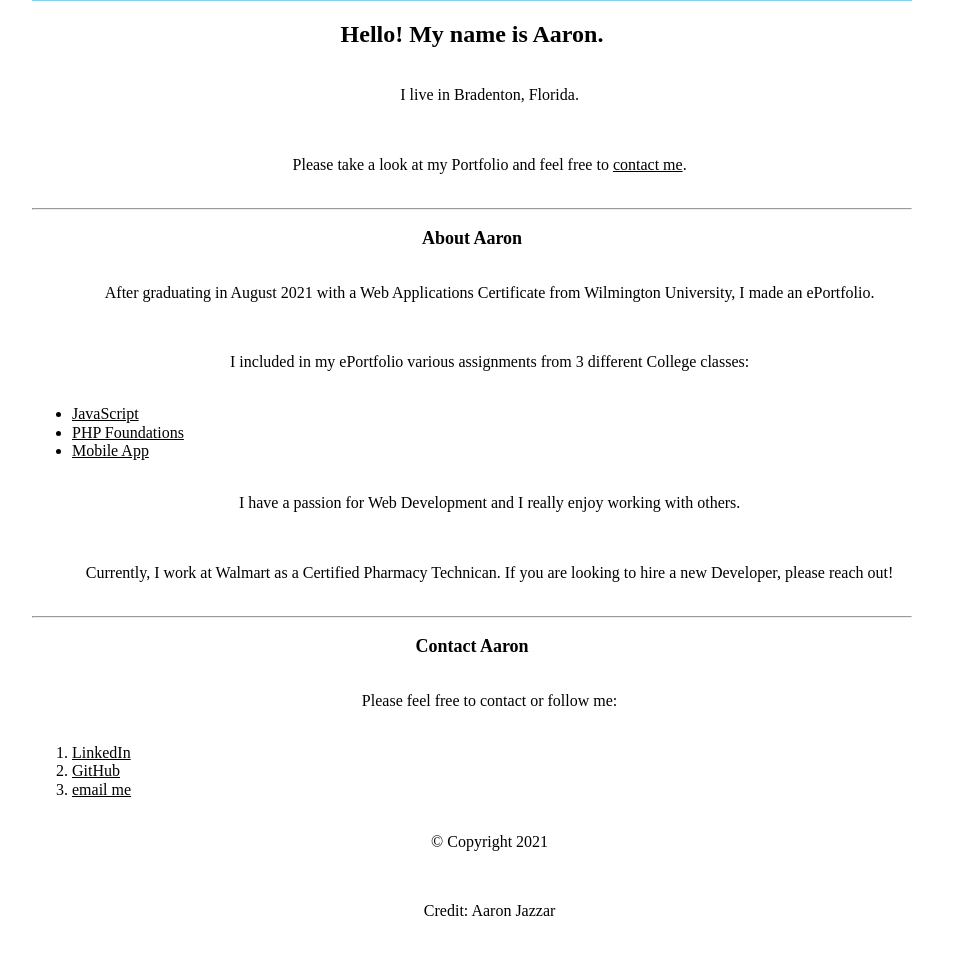
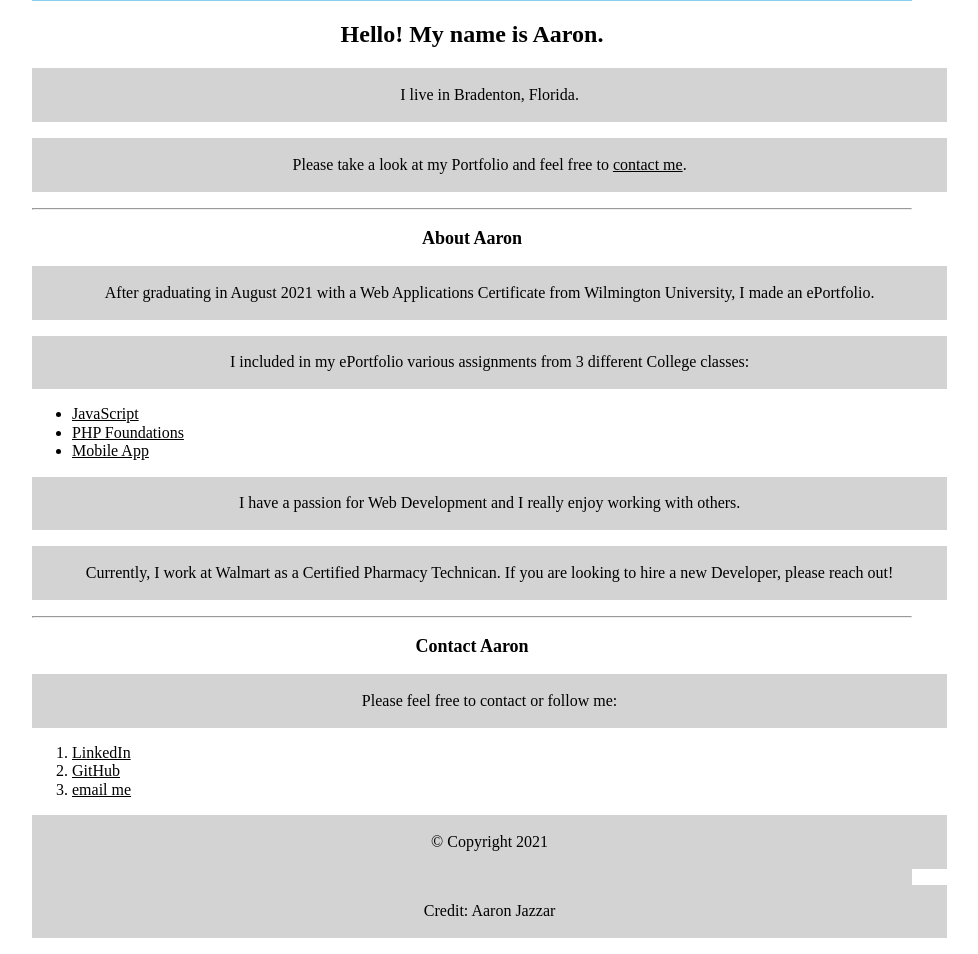
Before and after one commit to ajazzar/ajazzar.github.io, a PHP site: page / in a window 1280 px wide. Shown: the part 583-1537 px from the top of the page, without its empty margins (168-1146 px from the left). Run offline with PHP 8.4, Linux system fonts and the light colour scheme; some libraries are stand-ins or nearby versions.

Commit message:
Update style.css

```diff
--- a/style.css
+++ b/style.css
@@ -1,8 +1,10 @@
+/* Style rules for body */
 body {
     background-color: #fff;
     margin: 0px 100px;
     padding: 0px 100px;
 }
+/* Style rules for links */
 a:link{
     color: #000;
 }
@@ -19,11 +21,9 @@ a:active{
 header {
     background-color: #89cff0;
 }
+/* Style rules for photo and paragraphs */
 img{
     padding-left: 20px;
-}
-main{
-    background-color: #fff;
 }
 p {
     background-color: #fff;
@@ -32,7 +32,7 @@ p {
     width: 100%;
     font-size: 16px;
 }
-
+/* Style rules for headers */
 h1{
  font-size: 32px;
 }
@@ -44,9 +44,10 @@ h2{
 h3{
     font-size: 18px;
 }
+/* Style rules to align text to the center and to add a light gray background */
 p, h1, h2, h3{
     text-align: center;
 }
 footer, p, main{
-    background-color: #fff;
+    background-color: #D3D3D3;
 }
```
